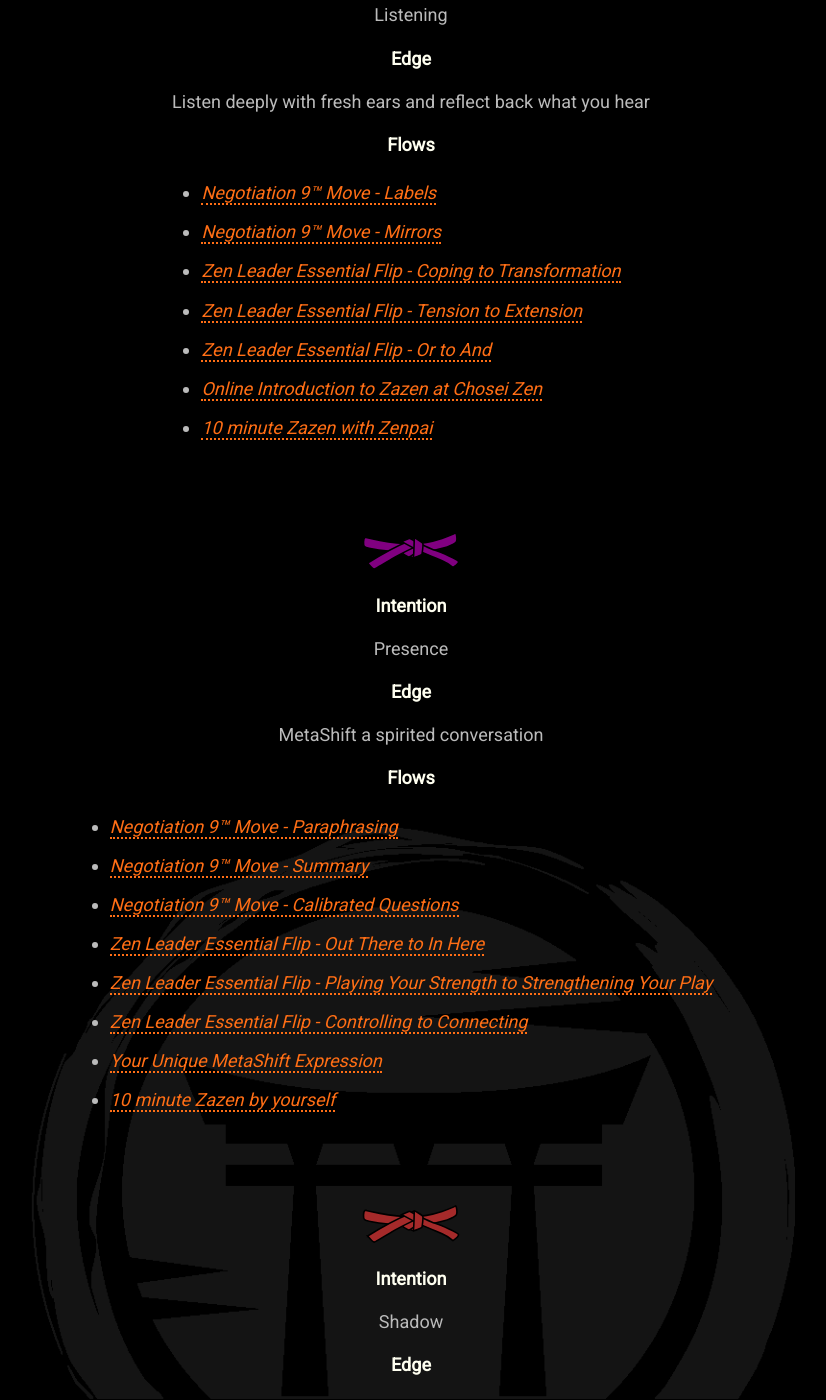
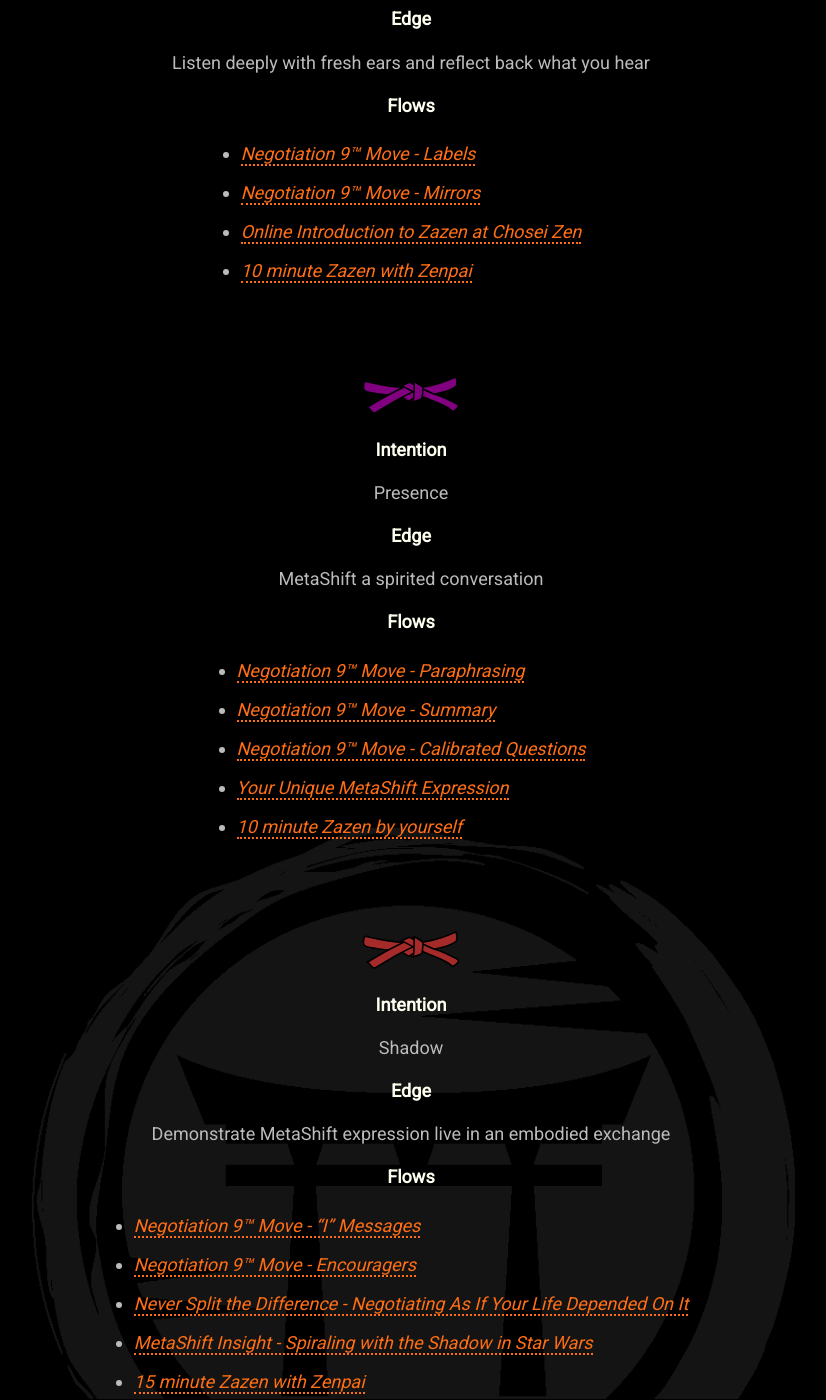
Before and after one commit to mindset-dojo/mindset-dojo.github.io, a Jekyll site: the page built from program.md, in a window 1280 px wide and 1400 px high, scrolled down 3500 px. Shown: the whole window, without its empty margins (229-1055 px from the left). Built offline with Jekyll 4.4.1, drawn with Linux system fonts in a browser that asks for light colours; some web fonts are replaced; some of the changed text lies outside the part shown.

Commit message:
refactor(program): remove zen leader essential flips from program.

```diff
--- a/_data/program.yaml
+++ b/_data/program.yaml
@@ -32,8 +32,6 @@
           url: https://mindbodyaikido.com/plus-ki-and-minus-ki/
         - label: "Moves"
           url: https://www.blackswanltd.com/newsletter/infographic-the-black-swan-groups-negotiation-9
-        - label: "Flips"
-          url: https://cdn.dirigible.studio/wp-content/uploads/sites/24/2021/09/04073619/TZL-graphic-izl.pdf
         - label: "Stances"
           url: /insight/breath-of-stance/
   - type: levels
@@ -102,12 +100,6 @@
               url: https://www.blackswanltd.com/newsletter/infographic-the-black-swan-groups-negotiation-9
             - label: Negotiation 9™ Move - Mirrors
               url: https://www.blackswanltd.com/newsletter/infographic-the-black-swan-groups-negotiation-9
-            - label: Zen Leader Essential Flip - Coping to Transformation
-              url: https://www.youtube.com/watch?v=zCdHllT5XOY
-            - label: Zen Leader Essential Flip - Tension to Extension
-              url: https://www.youtube.com/watch?v=l-_KMzx8U7Y
-            - label: Zen Leader Essential Flip - Or to And
-              url: https://www.youtube.com/watch?v=uaLDcv1NVCU
             - label: Online Introduction to Zazen at Chosei Zen
               url: https://www.choseizen.org/online-intro-to-zazen
             - label: 10 minute Zazen with Zenpai
@@ -124,12 +116,6 @@
               url: https://www.blackswanltd.com/newsletter/infographic-the-black-swan-groups-negotiation-9
             - label: Negotiation 9™ Move - Calibrated Questions
               url: https://www.blackswanltd.com/newsletter/infographic-the-black-swan-groups-negotiation-9
-            - label: Zen Leader Essential Flip - Out There to In Here
-              url: https://cdn.dirigible.studio/wp-content/uploads/sites/24/2021/09/04073619/TZL-graphic-izl.pdf
-            - label: Zen Leader Essential Flip - Playing Your Strength to Strengthening Your Play
-              url: https://www.youtube.com/watch?v=Jz1b2GK6Whg
-            - label: Zen Leader Essential Flip - Controlling to Connecting
-              url: https://www.youtube.com/watch?v=OFxdn9v5avk
             - label: Your Unique MetaShift Expression
               url: /insight/houston-attitude/
             - label: 10 minute Zazen by yourself
@@ -146,10 +132,6 @@
               url: https://www.blackswanltd.com/newsletter/infographic-the-black-swan-groups-negotiation-9
             - label: Never Split the Difference - Negotiating As If Your Life Depended On It
               url: https://www.amazon.com/Never-Split-Difference-Negotiating-Depended/dp/0062407805
-            - label: Zen Leader Essential Flip - Driving Results to Attracting the Future
-              url: https://www.youtube.com/watch?v=bn1E5owWCNM
-            - label: Zen Leader Essential Flip - It is All About Me to I am All About It
-              url: https://cdn.dirigible.studio/wp-content/uploads/sites/24/2021/09/04073619/TZL-graphic-izl.pdf
             - label: MetaShift Insight - Spiraling with the Shadow in Star Wars
               url: https://medium.com/p/d080717aec9b
             - label: 15 minute Zazen with Zenpai
@@ -168,10 +150,6 @@
               url: https://youtu.be/UVz1E_cKxp4?si=hl5c7qB4iR6R7ZSs
             - label: Mindset Dojo as Ma-Ai
               url: https://lessons.basil.one/mindset-dojo-as-ma-ai-c51bcd73dbf9
-            - label: Zen Leader Essential Flip - Local Self to Whole Self
-              url: https://cdn.dirigible.studio/wp-content/uploads/sites/24/2021/09/04073619/TZL-graphic-izl.pdf
-            - label: Zen Leader Essential Flip - Delusion to Awakening
-              url: https://cdn.dirigible.studio/wp-content/uploads/sites/24/2021/09/04073619/TZL-graphic-izl.pdf
             - label: Resonate - Zen and the Way of Making a Difference
               url: https://www.choseizen.org/store/p/resonate
             - label: 15 minute Zazen by yourself
```
